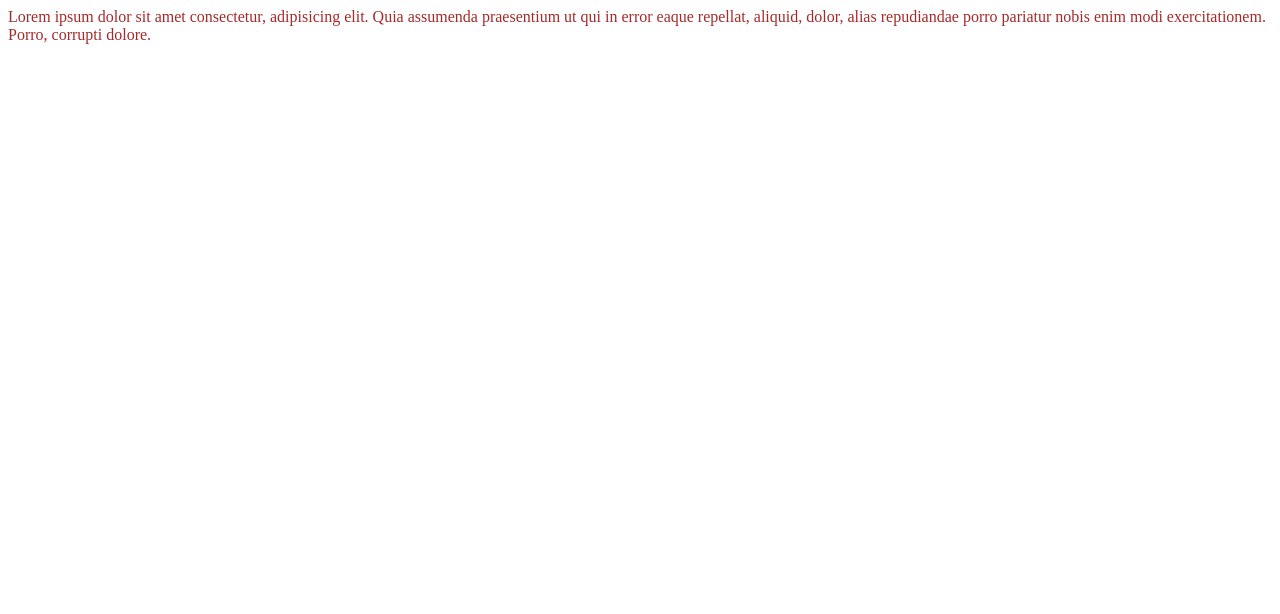
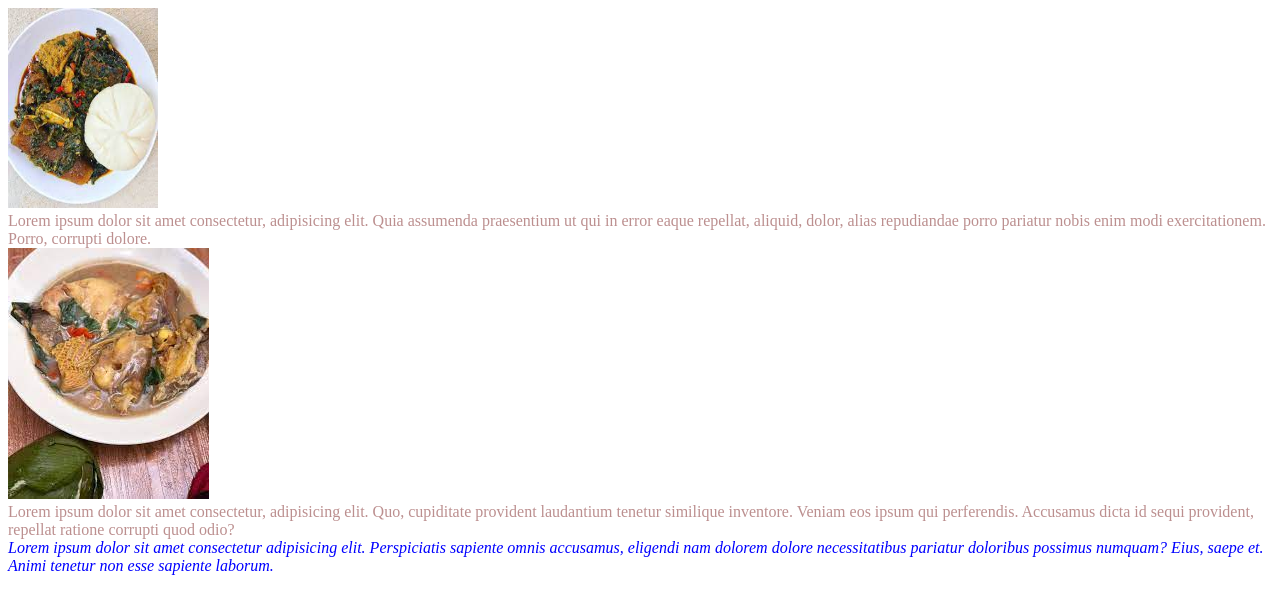
Before and after one commit to KutiBoss/HTML-CSS, a plain HTML site: page CSS CLASSES/INTO TO CSS/index.html in a window 1280 px wide. Drawn offline with Linux system fonts and the light colour scheme.

Commit message:
new commit

```diff
--- a/CSS CLASSES/INTO TO CSS/index.html
+++ b/CSS CLASSES/INTO TO CSS/index.html
@@ -6,22 +6,51 @@
     <meta name="viewport" content="width=device-width, initial-scale=1.0" />
     <title>Intro to CSS</title>
     <style>
-        h1{
-            font-size: 20px;
-        }
-        p{
-            margin: 0;
-            color: brown;
-        }
+      h1 {
+        font-size: 20px;
+      }
+      p {
+        margin: 0;
+        color: rosybrown;
+        font-style: initial;
+      }
+      span{
+        color: blue;
+        font-style: italic;
+        margin: 0;
+      }
+      #afang_soup{
+        width: 150px;
+        height: 200px;
+        margin: 0;
+      }
+      img[alt="afang"]{
+        float: none;
+        shape-image-threshold: inherit;
+      }
     </style>
   </head>
   <body>
+    <img src="afang.jpeg" alt="afang" id="afang_soup"/>
     <p>
       Lorem ipsum dolor sit amet consectetur, adipisicing elit. Quia assumenda
       praesentium ut qui in error eaque repellat, aliquid, dolor, alias
       repudiandae porro pariatur nobis enim modi exercitationem. Porro, corrupti
       dolore.
     </p>
-    <style></style>
+    <img src="nsala.jpeg" alt="nsala">
+    <p>
+      Lorem ipsum dolor sit amet consectetur, adipisicing elit. Quo, cupiditate
+      provident laudantium tenetur similique inventore. Veniam eos ipsum qui
+      perferendis. Accusamus dicta id sequi provident, repellat ratione corrupti
+      quod odio?
+    </p>
+    <span>
+      Lorem ipsum dolor sit amet consectetur adipisicing elit. Perspiciatis
+      sapiente omnis accusamus, eligendi nam dolorem dolore necessitatibus
+      pariatur doloribus possimus numquam? Eius, saepe et. Animi tenetur non
+      esse sapiente laborum.
+    </span>
+
   </body>
 </html>
```
Also changed, not shown: CSS CLASSES/INTO TO CSS/afang.jpeg (added), CSS CLASSES/INTO TO CSS/indexday8.html (added), CSS CLASSES/INTO TO CSS/nsala.jpeg (added), 1 other file.
